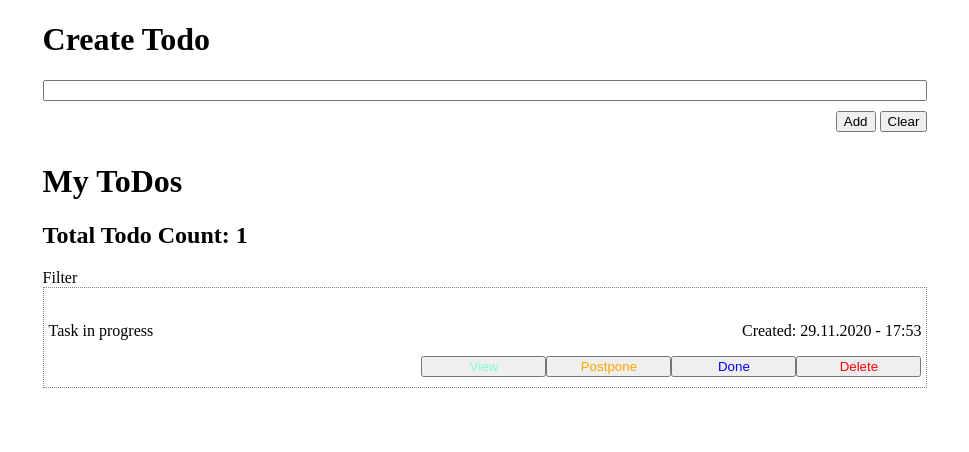
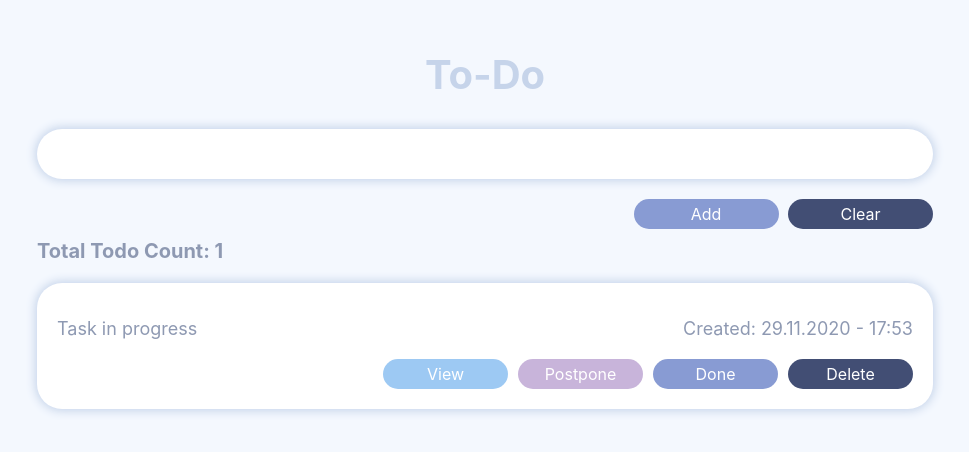
Before and after one commit to zhukouskayat/To-Do, a website: page public/index.html in a window 1280 px wide. Both pictures are taken after a click on the button "Add". Shown: the whole page, without its empty margins (155-1124 px from the left). Drawn offline with Linux system fonts and the light colour scheme.

Commit message:
Added styles

```diff
--- a/public/index.html
+++ b/public/index.html
@@ -3,7 +3,10 @@
   <head>
     <meta charset="UTF-8" />
     <meta name="viewport" content="width=device-width, initial-scale=1.0" />
-    <link rel="stylesheet" href="main.css" />
+    <link rel="stylesheet" href="./styles/reset.css" />
+    <link rel="stylesheet" href="./styles/colors.css" />
+    <link rel="stylesheet" href="./styles/geometry.css" />
+    <link rel="stylesheet" href="./styles/fonts.css" />
 
     <title>TODO Application</title>
   </head>
@@ -12,7 +15,7 @@
     <div id="root">
       <div id="app-container">
         <div class="edit-form-container">
-          <h1>Create Todo</h1>
+          <h1 class="title">To-Do</h1>
           <div class="editor-form">
             <form>
               <div class="form-row-left">
@@ -26,9 +29,8 @@
           </div>
         </div>
         <div class="todo-list-container">
-          <h1>My ToDos</h1>
           <h2 id="todo-counter">Total Todo Count: 0</h2>
-          <div class="list-filter-container">Filter</div>
+          <!-- <div class="list-filter-container">Filter</div> -->
           <div class="todo-list" id="todo-list">
             <div class="empty-list">
               Nothing to do
--- a/public/main.css
+++ /dev/null
@@ -1,94 +0,0 @@
-* {
-  box-sizing: border-box;
-}
-
-#root {
-  width: 100%;
-}
-
-#app-container {
-  width: 70%;
-  margin: auto;
-}
-
-.editor-form {
-  display: flex;
-  flex-direction: column;
-}
-
-.form-row-left {
-  margin-bottom: 10px;
-}
-
-.form-row-right {
-  float: right;
-  margin-bottom: 10px;
-}
-
-#todo-text {
-  width: 100%;
-}
-
-#todo-list {
-display: flex;
-flex-direction: column-reverse;
-}
-
-.item {
-  border: 1px dotted gray;
-  padding-bottom: 10px;
-  padding-left: 5px;
-  padding-right: 5px;
-  margin-bottom: 10px;
-}
-
-.item > h3 {
-  font-weight: 400;
-}
-
-.info-block {
-  display: flex;
-}
-
-.status-panel {
-  flex-grow: 4;
-}
-
-.created-date-panel {
-  flex-grow: 1;
-  text-align: right;
-}
-
-.done-date-panel {
-  flex-grow: 1;
-  text-align: right;
-}
-
-.control-block {
-  text-align: right;
-}
-
-.view-button {
-  width: 125px;
-  color: aquamarine;
-}
-
-.postpone-button {
-  width: 125px;
-  color: orange;
-}
-
-.resume-button {
-  width: 125px;
-  color: green;
-}
-
-.delete-button {
-  width: 125px;
-  color: red;
-}
-
-.done-button {
-  width: 125px;
-  color: blue;
-}
--- /dev/null
+++ b/public/styles/colors.css
@@ -0,0 +1,99 @@
+body {
+  background-color: #f4f8fe;
+}
+
+.title {
+  color: #c6d4ea;
+}
+
+#todo-counter {
+  color: #8e99b2;
+}
+
+#clear-form-button {
+  color: white;
+  background-color: #424e74;
+}
+
+#clear-form-button:hover {
+  cursor: pointer;
+  background-color: #35405f;
+}
+
+#add-todo-button {
+  color: white;
+  background-color: #889bd3;
+}
+
+#add-todo-button:hover {
+  cursor: pointer;
+  background-color: #7d8ec2;
+}
+
+.item {
+  background-color: white;
+}
+
+.item h3 {
+  color: #60687b;
+}
+
+.created-date-panel,
+.done-date-panel,
+.status-panel {
+  color: #8e99b2;
+}
+
+.view-button {
+  color: white;
+  background-color: #9dc9f3;
+}
+
+.view-button:hover {
+  cursor: pointer;
+  background-color: #92bee7;
+}
+
+.postpone-button {
+  color: white;
+  background-color: #c8b4da;
+}
+
+.postpone-button:hover {
+  cursor: pointer;
+  background-color: #b39ec5;
+}
+
+.resume-button {
+  color: white;
+  background-color: #ae8fb1;
+}
+
+.resume-button:hover {
+  cursor: pointer;
+  background-color: #a283a5;
+}
+
+.delete-button {
+  color: white;
+  background-color: #424e74;
+}
+
+.delete-button:hover {
+  cursor: pointer;
+  background-color: #35405f;
+}
+
+.done-button {
+  color: white;
+  background-color: #889bd3;
+}
+
+.done-button:hover {
+  cursor: pointer;
+  background-color: #7d8ec2;
+}
+
+.empty-list {
+  color: #8e99b2;
+}
--- /dev/null
+++ b/public/styles/fonts.css
@@ -0,0 +1,40 @@
+* {
+  font-family: -apple-system, BlinkMacSystemFont, 'Segoe UI', Roboto, Oxygen, Ubuntu, Cantarell, 'Open Sans', 'Helvetica Neue', sans-serif;
+}
+
+.title {
+  font-size: 40px;
+  text-align: center;
+}
+
+#todo-counter {
+  font-size: 20px;
+}
+
+#todo-text {
+  font-size: 20px;
+}
+
+#add-todo-button,
+#clear-form-button {
+  font-size: 16px;
+}
+
+.item h3 {
+  font-size: 24px;
+  font-weight: 500;
+}
+
+.created-date-panel,
+.done-date-panel,
+.status-panel {
+  font-size: 18px;
+}
+
+button {
+  font-size: 16px;
+}
+
+.empty-list {
+  font-size: 16px;
+}
--- /dev/null
+++ b/public/styles/geometry.css
@@ -0,0 +1,96 @@
+* {
+  box-sizing: border-box;
+}
+
+#root {
+  width: 100%;
+}
+
+#app-container {
+  width: 70%;
+  margin: auto;
+}
+
+.title {
+  margin: 50px 0px 30px 0px;
+}
+
+.editor-form {
+  display: flex;
+  flex-direction: column;
+}
+
+.form-row-left {
+  margin-bottom: 10px;
+}
+
+.form-row-right {
+  float: right;
+  margin-bottom: 10px;
+}
+
+#todo-text {
+  width: 100%;
+  height: 50px;
+  border-radius: 25px;
+  padding-left: 20px;
+  box-shadow: 0px 0px 10px 2px #c6d4ea;
+}
+
+#todo-list {
+  display: flex;
+  flex-direction: column-reverse;
+  margin-top: 20px;
+  margin-bottom: 50px;
+}
+
+.item {
+  border-radius: 25px;
+  box-shadow: 0px 0px 10px 2px #c6d4ea;
+  padding: 20px;
+  margin-bottom: 20px;
+}
+
+.item h3 {
+  margin-bottom: 15px;
+}
+
+.info-block {
+  display: flex;
+  margin-bottom: 10px;
+}
+
+.status-panel {
+  flex-grow: 4;
+}
+
+.created-date-panel {
+  flex-grow: 1;
+  text-align: right;
+}
+
+.done-date-panel {
+  flex-grow: 1;
+  text-align: right;
+}
+
+.control-block {
+  text-align: right;
+}
+
+button {
+  width: 125px;
+  height: 30px;
+  border-radius: 25px;
+  margin-top: 10px;
+  margin-left: 10px;
+}
+
+#add-todo-button,
+#clear-form-button {
+  width: 145px;
+  height: 30px;
+  border-radius: 25px;
+  margin-top: 10px;
+  margin-left: 5px;
+}
--- /dev/null
+++ b/public/styles/reset.css
@@ -0,0 +1,18 @@
+html, body, div, span, applet, object, iframe,
+h1, h2, h3, h4, h5, h6, p, blockquote, pre,
+a, abbr, acronym, address, big, cite, code,
+del, dfn, em, img, ins, kbd, q, s, samp,
+small, strike, strong, sub, sup, tt, var,
+b, u, i, center,input,
+dl, dt, dd, ol, ul, li,
+fieldset, form, label, legend, button, input,
+table, caption, tbody, tfoot, thead, tr, th, td,
+article, aside, canvas, details, embed,
+figure, figcaption, footer, header, hgroup,
+menu, nav, output, ruby, section, summary,
+time, mark, audio, video {
+	margin: 0;
+	padding: 0;
+	border: 0;
+	vertical-align: baseline;
+}
```
